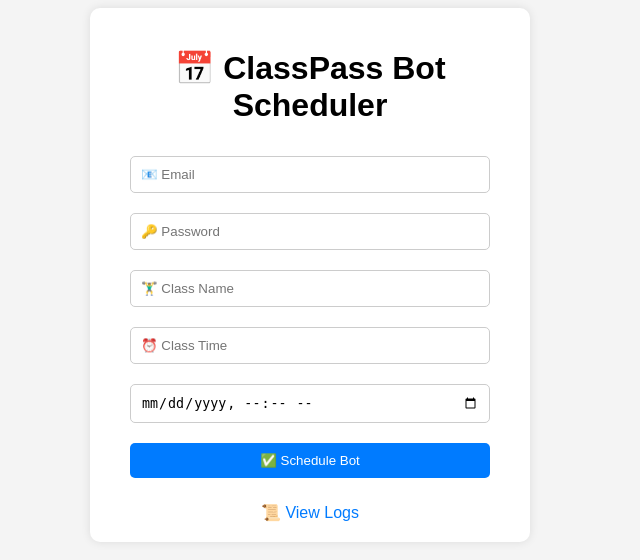
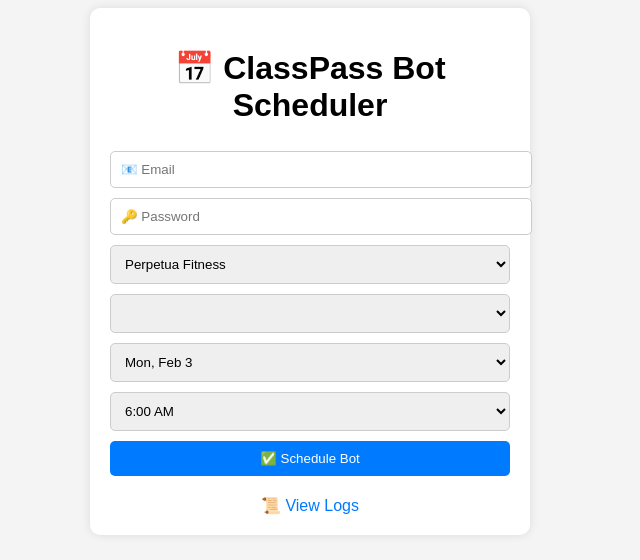
Before and after one commit to hannesue/classpass-bot, a Flask app: page / in a window 1280 px wide. Shown: the top 560 px of the page, without its empty margins (330-970 px from the left). Run offline with Flask 3, Linux system fonts and the light colour scheme; lists and menus that the app fills with data are empty.

Commit message:
Update index.html

```diff
--- a/templates/index.html
+++ b/templates/index.html
@@ -7,13 +7,69 @@
     <style>
         body { font-family: Arial, sans-serif; background-color: #f4f4f4; text-align: center; }
         .container { max-width: 400px; margin: auto; padding: 20px; background: white; border-radius: 10px; box-shadow: 0px 0px 10px rgba(0, 0, 0, 0.1); }
-        input, button { width: 90%; padding: 10px; margin: 10px 0; border-radius: 5px; border: 1px solid #ccc; box-sizing: border-box; }
+        input, select, button { width: 100%; padding: 10px; margin: 5px 0; border-radius: 5px; border: 1px solid #ccc; }
         button { background-color: #007BFF; color: white; border: none; cursor: pointer; }
         button:hover { background-color: #0056b3; }
         #message { display: none; padding: 10px; margin-top: 10px; color: white; background: green; border-radius: 5px; }
-        .log-link { display: block; margin-top: 15px; text-decoration: none; color: #007BFF; font-size: 16px; cursor: pointer; }
+        .log-link { display: block; margin-top: 15px; text-decoration: none; color: #007BFF; }
     </style>
     <script>
+        const classOptions = {
+            "perpetua": [
+                "T&S | FULL BODY | ALL IN", "T&S | GLUTES & ABS", "T&S | FULL BODY | INTENSITY", "T&S | CHEST, ARMS & ABS",
+                "T&S | FULL BODY | STRENGTH", "T&S | FULL BODY | ALL IN - 60MIN", "T&S | FULL BODY | LOWER BODY FOCUS",
+                "T&S | FULL BODY | LOWER BODY FOCUS - 60MIN", "HYROX", "RIDE45", "RIDE60", "RHYTHM RIDE",
+                "RHYTHM RIDE 60", "RHYTHM RIDE - WEEKEND PRINKS", "RHYTHM RIDE THEME MAGIC MIKE"
+            ],
+            "beatbox": [
+                "MUAY THAI FIT Merrion Studio", "BOX STRONG - Merrion Studio", "KO Leeson Studio", "BOX STRONG Leeson Studio",
+                "BOX SWEAT - Merrion Studio", "HYBRID Merrion Studio", "FLATLINE Leeson Studio", "FLAT LINE Merrion Studio",
+                "BOXING PADS - Merrion Studio", "BOXING PADS - Leeson Studio", "KO Merrion Studio", "TECHNICAL BOXING - Merrion Studio",
+                "10 ROUNDS - Leeson Studio", "PILATES Leeson Studio", "FLAT LINE Merrion Studio", "10 ROUNDS - Merrion Studio",
+                "SPARRING Merrion Studio"
+            ]
+        };
+
+        function updateClassOptions() {
+            const studio = document.getElementById("studio").value;
+            const classDropdown = document.getElementById("class_name");
+            classDropdown.innerHTML = "";
+            classOptions[studio].forEach(className => {
+                let option = document.createElement("option");
+                option.value = className;
+                option.textContent = className;
+                classDropdown.appendChild(option);
+            });
+        }
+
+        function populateDates() {
+            const dateDropdown = document.getElementById("date");
+            dateDropdown.innerHTML = "";
+            let today = new Date();
+            today.setDate(today.getDate() + 4);
+            for (let i = 0; i < 5; i++) {
+                let option = document.createElement("option");
+                option.value = today.toDateString();
+                option.textContent = today.toLocaleDateString('en-US', { weekday: 'short', month: 'short', day: 'numeric' });
+                dateDropdown.appendChild(option);
+                today.setDate(today.getDate() + 1);
+            }
+        }
+
+        function populateTimes() {
+            const timeDropdown = document.getElementById("time");
+            timeDropdown.innerHTML = "";
+            for (let hour = 6; hour <= 20; hour++) {
+                for (let minutes = 0; minutes < 60; minutes += 5) {
+                    let option = document.createElement("option");
+                    let formattedTime = `${hour}:${minutes.toString().padStart(2, '0')} ${hour < 12 ? 'AM' : 'PM'}`;
+                    option.value = formattedTime;
+                    option.textContent = formattedTime;
+                    timeDropdown.appendChild(option);
+                }
+            }
+        }
+
         function scheduleBot(event) {
             event.preventDefault();
             let formData = new FormData(document.getElementById("scheduleForm"));
@@ -26,11 +82,9 @@
                 });
         }
 
-        function requestLogAccess() {
-            let password = prompt("Enter password to view logs:");
-            if (password) {
-                window.location.href = "/logs?password=" + encodeURIComponent(password);
-            }
+        window.onload = function () {
+            populateDates();
+            populateTimes();
         }
     </script>
 </head>
@@ -40,13 +94,17 @@
         <form id="scheduleForm" onsubmit="scheduleBot(event)">
             <input type="email" name="email" placeholder="📧 Email" required>
             <input type="password" name="password" placeholder="🔑 Password" required>
-            <input type="text" name="class_name" placeholder="🏋️‍♂️ Class Name" required>
-            <input type="text" name="class_time" placeholder="⏰ Class Time" required>
-            <input type="datetime-local" name="booking_time" required>
+            <select id="studio" name="studio" onchange="updateClassOptions()" required>
+                <option value="perpetua">Perpetua Fitness</option>
+                <option value="beatbox">Beatbox</option>
+            </select>
+            <select id="class_name" name="class_name" required></select>
+            <select id="date" name="date" required></select>
+            <select id="time" name="time" required></select>
             <button type="submit">✅ Schedule Bot</button>
         </form>
         <div id="message"></div>
-        <a onclick="requestLogAccess()" class="log-link">📜 View Logs</a>
+        <a href="/logs?password=DietCoke" class="log-link">📜 View Logs</a>
     </div>
 </body>
 </html>
```
